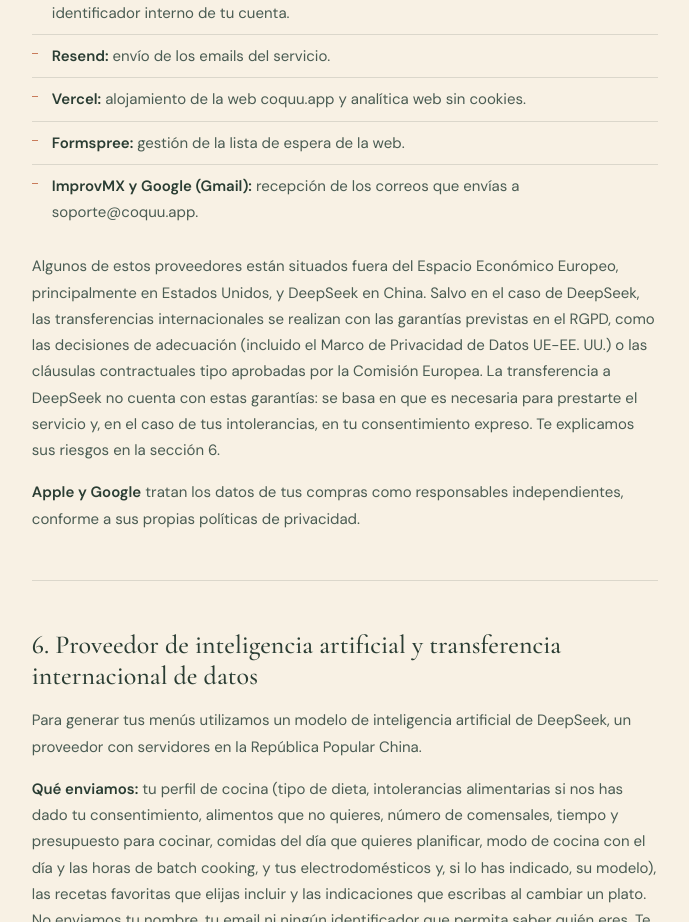
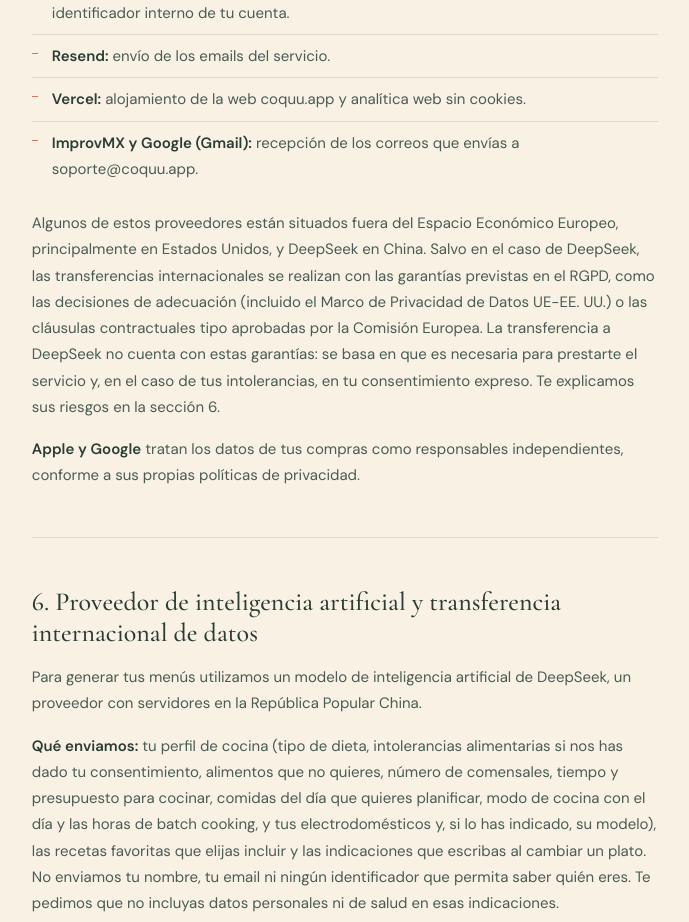
Before and after one commit to Jorgegabarri/Coquu, a plain HTML site: page privacy.html in a window 1280 px wide. Shown: the part 5590-6512 px from the top of the page, without its empty margins (295-984 px from the left). Drawn offline with nearby package versions, Linux system fonts and the light colour scheme; a script that the page names is missing.

Commit message:
docs(privacidad): quitar Formspree de los proveedores
Co-Authored-By: Claude Opus 5.5 <noreply@anthropic.com>

```diff
--- a/privacy.html
+++ b/privacy.html
@@ -295,7 +295,6 @@
       <li><strong>RevenueCat:</strong> gestión de suscripciones y compras dentro de la app, con un identificador interno de tu cuenta.</li>
       <li><strong>Resend:</strong> envío de los emails del servicio.</li>
       <li><strong>Vercel:</strong> alojamiento de la web coquu.app y analítica web sin cookies.</li>
-      <li><strong>Formspree:</strong> gestión de la lista de espera de la web.</li>
       <li><strong>ImprovMX y Google (Gmail):</strong> recepción de los correos que envías a soporte@coquu.app.</li>
     </ul>
     <p>Algunos de estos proveedores están situados fuera del Espacio Económico Europeo, principalmente en Estados Unidos, y DeepSeek en China. Salvo en el caso de DeepSeek, las transferencias internacionales se realizan con las garantías previstas en el RGPD, como las decisiones de adecuación (incluido el Marco de Privacidad de Datos UE-EE. UU.) o las cláusulas contractuales tipo aprobadas por la Comisión Europea. La transferencia a DeepSeek no cuenta con estas garantías: se basa en que es necesaria para prestarte el servicio y, en el caso de tus intolerancias, en tu consentimiento expreso. Te explicamos sus riesgos en la sección 6.</p>
```
